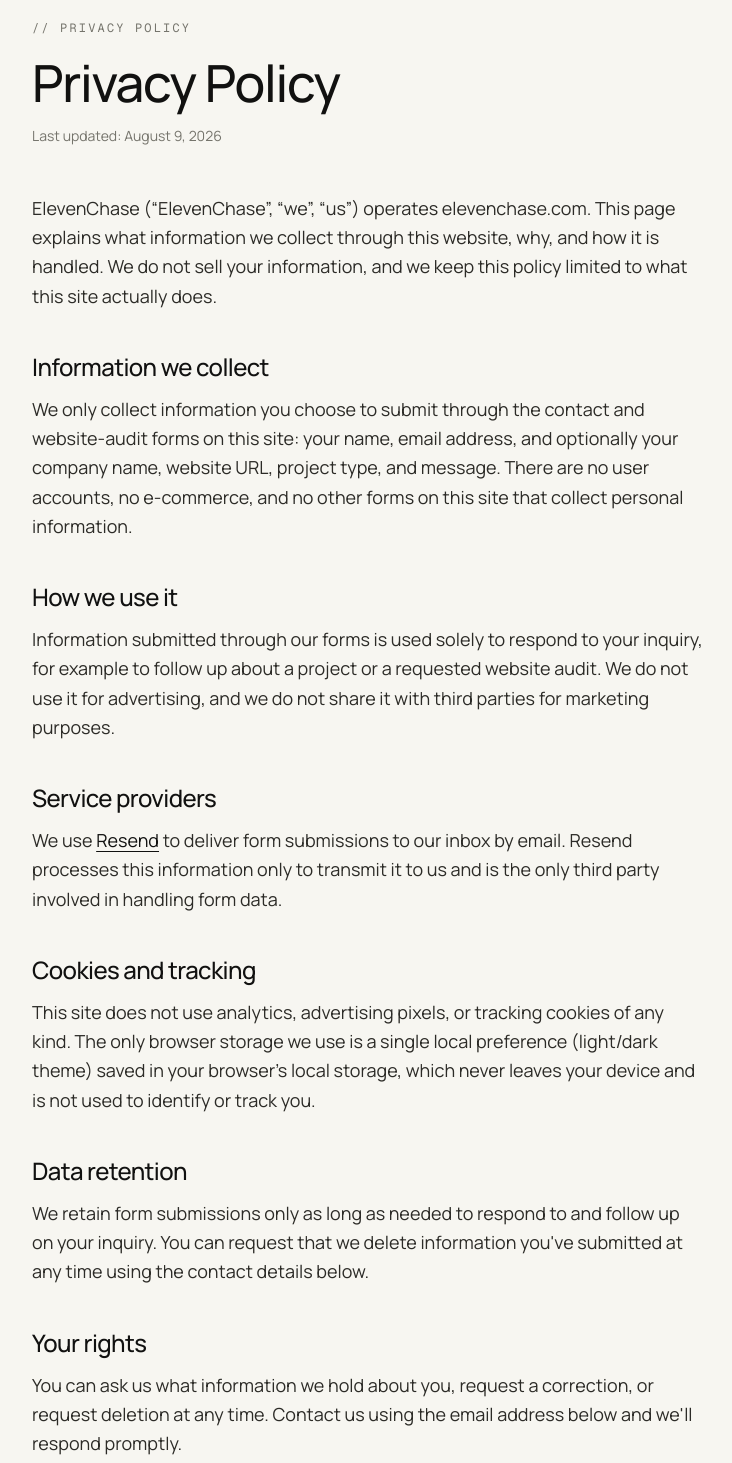
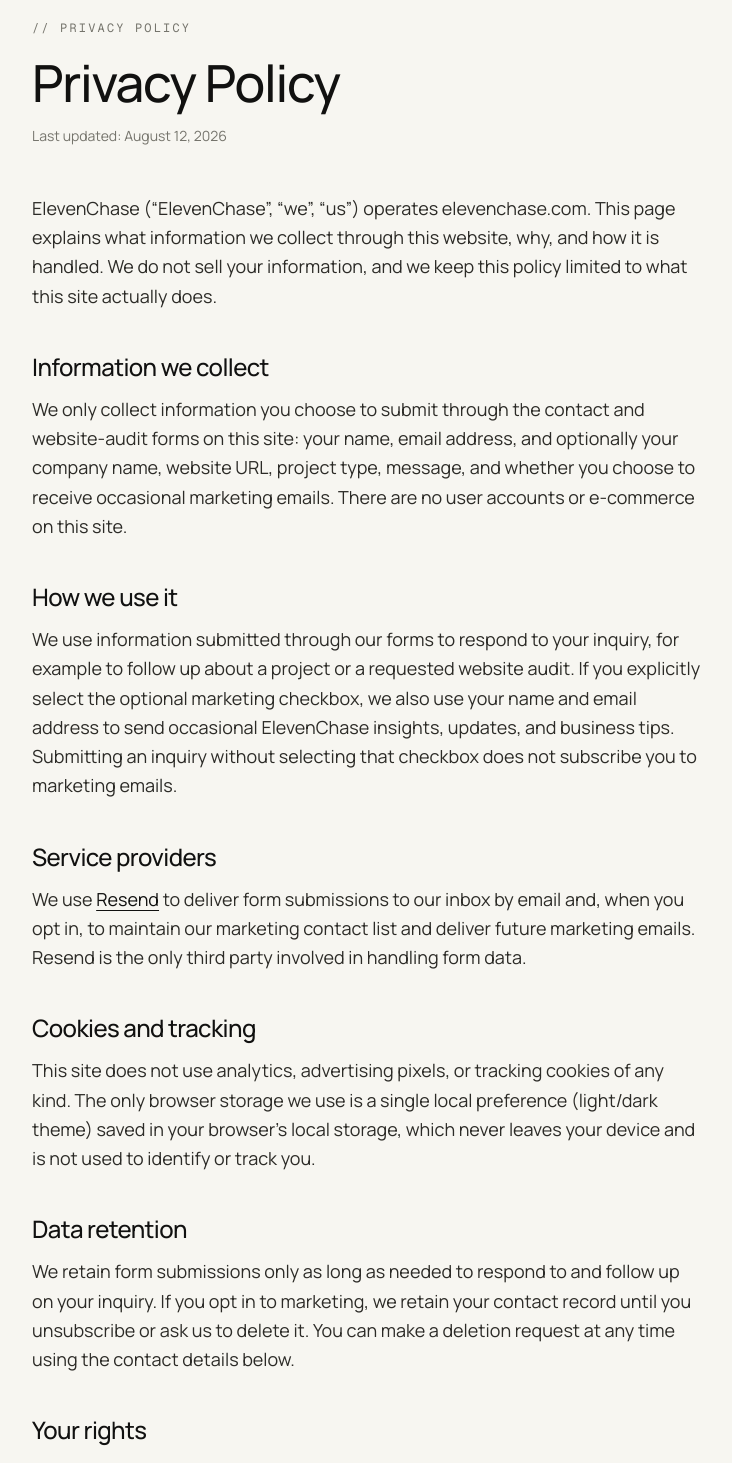
Before and after one commit to chastenr/ElevenChase, a Next.js app: page /privacy in a window 1280 px wide. Shown: the part 140-1603 px from the top of the page, without its empty margins (32-764 px from the left). Built offline with nearby package versions, Linux system fonts and the light colour scheme.

Commit message:
update marketing optional marketing consent checkbox

```diff
--- a/src/app/privacy/page.tsx
+++ b/src/app/privacy/page.tsx
@@ -6,7 +6,7 @@ import { Container } from "@/components/ui/Container";
 
 const PAGE_TITLE = "Privacy Policy";
 const PAGE_DESCRIPTION = `How ${SITE.name} collects, uses and protects information submitted through this website.`;
-const LAST_UPDATED = "August 9, 2026";
+const LAST_UPDATED = "August 12, 2026";
 
 export const metadata: Metadata = {
   title: PAGE_TITLE,
@@ -43,9 +43,9 @@ export default function PrivacyPage() {
                 We only collect information you choose to submit through the
                 contact and website-audit forms on this site: your name,
                 email address, and optionally your company name, website
-                URL, project type, and message. There are no user accounts,
-                no e-commerce, and no other forms on this site that collect
-                personal information.
+                URL, project type, message, and whether you choose to receive
+                occasional marketing emails. There are no user accounts or
+                e-commerce on this site.
               </p>
             </div>
 
@@ -54,11 +54,13 @@ export default function PrivacyPage() {
                 How we use it
               </h2>
               <p className="mt-3">
-                Information submitted through our forms is used solely to
-                respond to your inquiry, for example to follow up about a
-                project or a requested website audit. We do not use it for
-                advertising, and we do not share it with third parties for
-                marketing purposes.
+                We use information submitted through our forms to respond to
+                your inquiry, for example to follow up about a project or a
+                requested website audit. If you explicitly select the optional
+                marketing checkbox, we also use your name and email address to
+                send occasional ElevenChase insights, updates, and business
+                tips. Submitting an inquiry without selecting that checkbox
+                does not subscribe you to marketing emails.
               </p>
             </div>
 
@@ -76,9 +78,10 @@ export default function PrivacyPage() {
                 >
                   Resend
                 </a>{" "}
-                to deliver form submissions to our inbox by email. Resend
-                processes this information only to transmit it to us and is
-                the only third party involved in handling form data.
+                to deliver form submissions to our inbox by email and, when
+                you opt in, to maintain our marketing contact list and deliver
+                future marketing emails. Resend is the only third party
+                involved in handling form data.
               </p>
             </div>
 
@@ -101,9 +104,10 @@ export default function PrivacyPage() {
               </h2>
               <p className="mt-3">
                 We retain form submissions only as long as needed to respond
-                to and follow up on your inquiry. You can request that we
-                delete information you&apos;ve submitted at any time using the
-                contact details below.
+                to and follow up on your inquiry. If you opt in to marketing,
+                we retain your contact record until you unsubscribe or ask us
+                to delete it. You can make a deletion request at any time
+                using the contact details below.
               </p>
             </div>
 
@@ -113,8 +117,9 @@ export default function PrivacyPage() {
               </h2>
               <p className="mt-3">
                 You can ask us what information we hold about you, request a
-                correction, or request deletion at any time. Contact us using
-                the email address below and we&apos;ll respond promptly.
+                correction, request deletion, or unsubscribe from marketing at
+                any time. Marketing emails will include an unsubscribe option.
+                Contact us using the details below and we&apos;ll respond promptly.
               </p>
             </div>
 
--- a/src/lib/actions.ts
+++ b/src/lib/actions.ts
@@ -1,6 +1,9 @@
 "use server";
 
-import { sendContactNotification } from "@/lib/mail";
+import {
+  sendContactNotification,
+  subscribeMarketingContact,
+} from "@/lib/mail";
 import type { ContactFormState } from "@/lib/contact-types";
 import { checkRateLimit } from "@/lib/rate-limit";
 import { contactSchema, auditSchema, isBotSubmission } from "@/lib/form-security";
@@ -43,6 +46,7 @@ export async function submitContactForm(
     budget: formData.get("budget") ?? "",
     timeline: formData.get("timeline") ?? "",
     message: formData.get("message") ?? "",
+    marketingOptIn: formData.get("marketingOptIn") ?? "false",
   });
 
   if (!parsed.success) {
@@ -54,8 +58,17 @@ export async function submitContactForm(
     };
   }
 
-  const { name, email, company, website, projectType, budget, timeline, message } =
-    parsed.data;
+  const {
+    name,
+    email,
+    company,
+    website,
+    projectType,
+    budget,
+    timeline,
+    message,
+    marketingOptIn,
+  } = parsed.data;
 
   const result = await sendContactNotification({
     formType: "project",
@@ -79,6 +92,12 @@ export async function submitContactForm(
 
   if (result.status === "failed") {
     return SEND_FAILED_ERROR;
+  }
+
+  if (result.status === "sent" && marketingOptIn) {
+    // Marketing capture is intentionally best-effort. The inquiry has already
+    // succeeded, so a Contacts API issue must never turn it into a form error.
+    await subscribeMarketingContact({ name, email });
   }
 
   return {
--- a/src/lib/analytics.ts
+++ b/src/lib/analytics.ts
@@ -15,6 +15,7 @@ export type AnalyticsEvent =
   | "start_project"
   | "project_form_started"
   | "project_form_submitted"
+  | "marketing_opt_in_selected"
   | "audit_form_submitted";
 
 export function trackEvent(event: AnalyticsEvent) {
--- a/src/lib/form-security.ts
+++ b/src/lib/form-security.ts
@@ -125,6 +125,12 @@ const optionalTimelineSchema = z
 
 const improvementAreaSchema = z.enum(IMPROVEMENT_AREAS);
 
+// The form sends an explicit string because native FormData has no boolean
+// type. Only these two exact values are accepted at the server boundary.
+const marketingOptInSchema = z
+  .enum(["true", "false"])
+  .transform((value) => value === "true");
+
 export const contactSchema = z.object({
   name: nameSchema,
   email: emailSchema,
@@ -134,6 +140,7 @@ export const contactSchema = z.object({
   budget: optionalBudgetSchema,
   timeline: optionalTimelineSchema,
   message: messageSchema,
+  marketingOptIn: marketingOptInSchema,
 });
 
 export const auditSchema = z.object({
--- a/src/lib/mail.ts
+++ b/src/lib/mail.ts
@@ -4,6 +4,10 @@ import {
   renderCustomerConfirmationEmail,
   renderAdminNotificationEmail,
 } from "@/lib/email-templates";
+import {
+  syncResendContact,
+  type MarketingContact,
+} from "@/lib/resend-contacts";
 
 export type ContactPayload = {
   formType: "project" | "audit";
@@ -68,6 +72,36 @@ async function sendViaResend(apiKey: string, email: ResendEmail) {
     return false;
   }
   return true;
+}
+
+/**
+ * Adds a newly opted-in project lead to Resend's global Contacts list.
+ * Existing contacts are deliberately left unchanged so a previous global
+ * unsubscribe can never be reversed by this form. The function is best-effort
+ * and never throws because inquiry delivery has priority over marketing sync.
+ */
+export async function subscribeMarketingContact({
+  name,
+  email,
+}: MarketingContact): Promise<void> {
+  const apiKey = process.env.RESEND_API_KEY;
+  if (!apiKey) {
+    console.warn(
+      "[marketing-contact] RESEND_API_KEY not set, skipping contact creation",
+    );
+    return;
+  }
+
+  const result = await syncResendContact(apiKey, { name, email });
+  if (result.status === "failed") {
+    const httpStatus = result.httpStatus
+      ? `, status=${result.httpStatus}`
+      : "";
+    // Never log the address or response body; both can contain subscriber data.
+    console.error(
+      `[marketing-contact] Resend ${result.phase} failed${httpStatus}`,
+    );
+  }
 }
 
 function buildAdminText(payload: ContactPayload) {
--- /dev/null
+++ b/src/lib/resend-contacts.ts
@@ -0,0 +1,85 @@
+export type MarketingContact = {
+  name: string;
+  email: string;
+};
+
+export type ContactSyncResult =
+  | { status: "created" }
+  | { status: "existing" }
+  | { status: "failed"; phase: "lookup" | "create"; httpStatus?: number };
+
+type FetchImplementation = (
+  input: string | URL | Request,
+  init?: RequestInit,
+) => Promise<Response>;
+
+const RESEND_CONTACTS_API_URL = "https://api.resend.com/contacts";
+
+function splitContactName(name: string) {
+  const [firstName = "", ...remainingNames] = name.trim().split(/\s+/);
+  return { firstName, lastName: remainingNames.join(" ") };
+}
+
+/**
+ * Creates a Resend Contact only when one does not already exist. Existing
+ * contacts are never updated, which preserves a prior global unsubscribe.
+ */
+export async function syncResendContact(
+  apiKey: string,
+  { name, email }: MarketingContact,
+  fetchImplementation: FetchImplementation = fetch,
+): Promise<ContactSyncResult> {
+  const headers = {
+    Authorization: `Bearer ${apiKey}`,
+    "Content-Type": "application/json",
+  };
+
+  try {
+    const existingContact = await fetchImplementation(
+      `${RESEND_CONTACTS_API_URL}/${encodeURIComponent(email)}`,
+      { headers },
+    );
+
+    if (existingContact.ok) {
+      return { status: "existing" };
+    }
+
+    if (existingContact.status !== 404) {
+      return {
+        status: "failed",
+        phase: "lookup",
+        httpStatus: existingContact.status,
+      };
+    }
+
+    const { firstName, lastName } = splitContactName(name);
+    const createdContact = await fetchImplementation(RESEND_CONTACTS_API_URL, {
+      method: "POST",
+      headers,
+      body: JSON.stringify({
+        email,
+        first_name: firstName,
+        ...(lastName ? { last_name: lastName } : {}),
+        unsubscribed: false,
+      }),
+    });
+
+    if (createdContact.ok) {
+      return { status: "created" };
+    }
+
+    // Another request may have created the same global contact between the
+    // lookup and create calls. Do not update it or treat that race as failure.
+    if (createdContact.status === 409) {
+      return { status: "existing" };
+    }
+
+    return {
+      status: "failed",
+      phase: "create",
+      httpStatus: createdContact.status,
+    };
+  } catch {
+    return { status: "failed", phase: "lookup" };
+  }
+}
```
Also changed, not shown: src/components/sections/Contact.tsx (+32 -0 lines), 2 other files (tests, documents, lock files or other folders).
